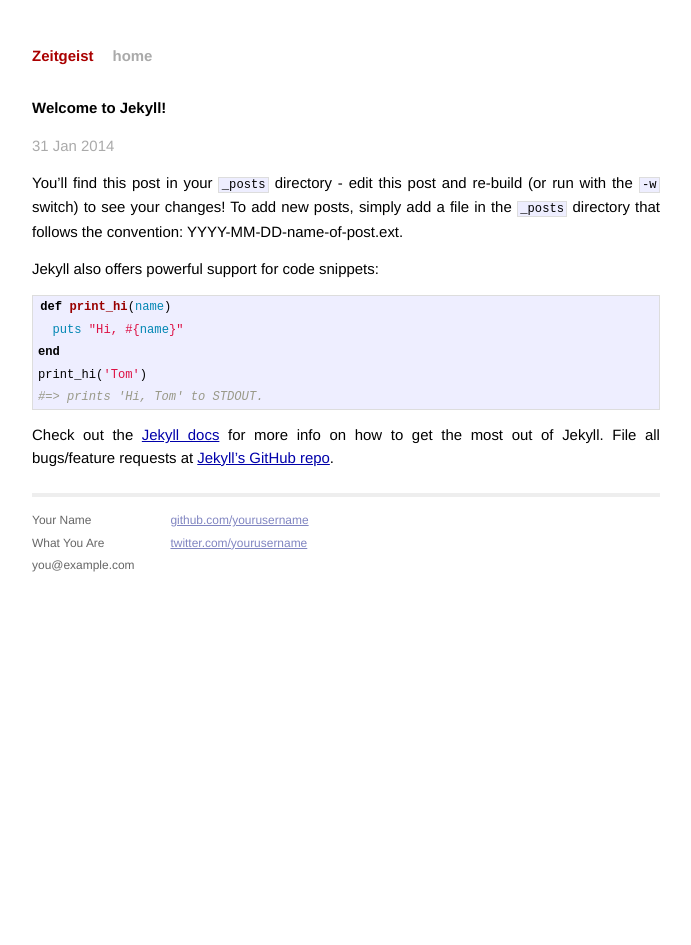
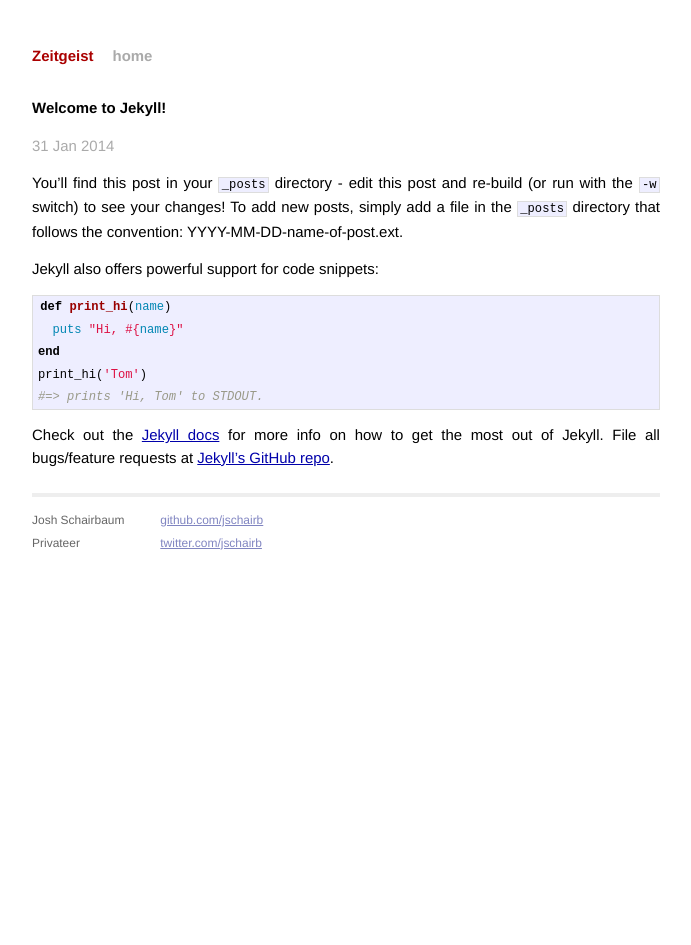
Before and after one commit to jschairb/zeitgeist, a Jekyll site: the page built from _posts/2014-01-31-welcome-to-jekyll.markdown, in a window 1280 px wide. Shown: the whole page, without its empty margins (294-985 px from the left). Built offline with Jekyll 4.4.1, drawn with Linux system fonts in a browser that asks for light colours; Markdown is read by kramdown in place of the engine named in the settings.

Commit message:
layouts and removing generated site

```diff
--- a/_layouts/default.html
+++ b/_layouts/default.html
@@ -26,15 +26,14 @@
           <div class="footer">
             <div class="contact">
               <p>
-                Your Name<br />
-                What You Are<br />
-                you@example.com
+                Josh Schairbaum<br />
+                Privateer
               </p>
             </div>
             <div class="contact">
               <p>
-                <a href="https://github.com/yourusername">github.com/yourusername</a><br />
-                <a href="https://twitter.com/yourusername">twitter.com/yourusername</a><br />
+                <a href="https://github.com/jschairb">github.com/jschairb</a><br />
+                <a href="https://twitter.com/jschairb">twitter.com/jschairb</a><br />
               </p>
             </div>
           </div>
--- a/index.html
+++ b/index.html
@@ -1,6 +1,5 @@
 ---
 layout: default
-title: Zeitgeist
 ---
 
 <div id="home">
```
Also changed, not shown: 12 other files.
